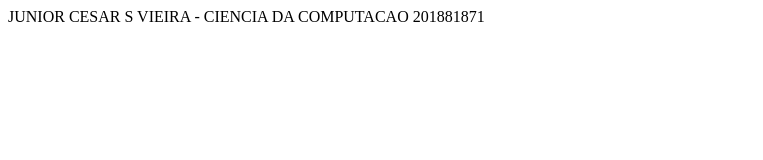
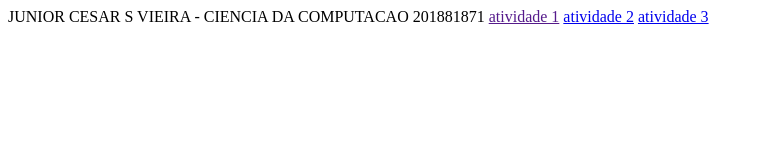
Before and after one commit to juhcsv/juhcsv.github.io, a plain HTML site: page index.html in a window 1280 px wide. Shown: the whole page, without its empty margins (0-763 px from the left). Drawn offline with Linux system fonts and the light colour scheme.

Commit message:
Update index.html

```diff
--- a/index.html
+++ b/index.html
@@ -8,5 +8,8 @@
 <body>
 JUNIOR CESAR S VIEIRA - CIENCIA DA COMPUTACAO
 201881871
+<a href="">atividade 1</a>
+<a href="https://github.com/juhcsv/juhcsv.github.io/blob/master/PAGINA%20PESSOAL-Atividade2.html">atividade 2</a>
+<a href="https://github.com/juhcsv/juhcsv.github.io/blob/master/LINGUAGEMC-ATIVIDADE3.2.html">atividade 3</a>
 </body>
 </html>
```
